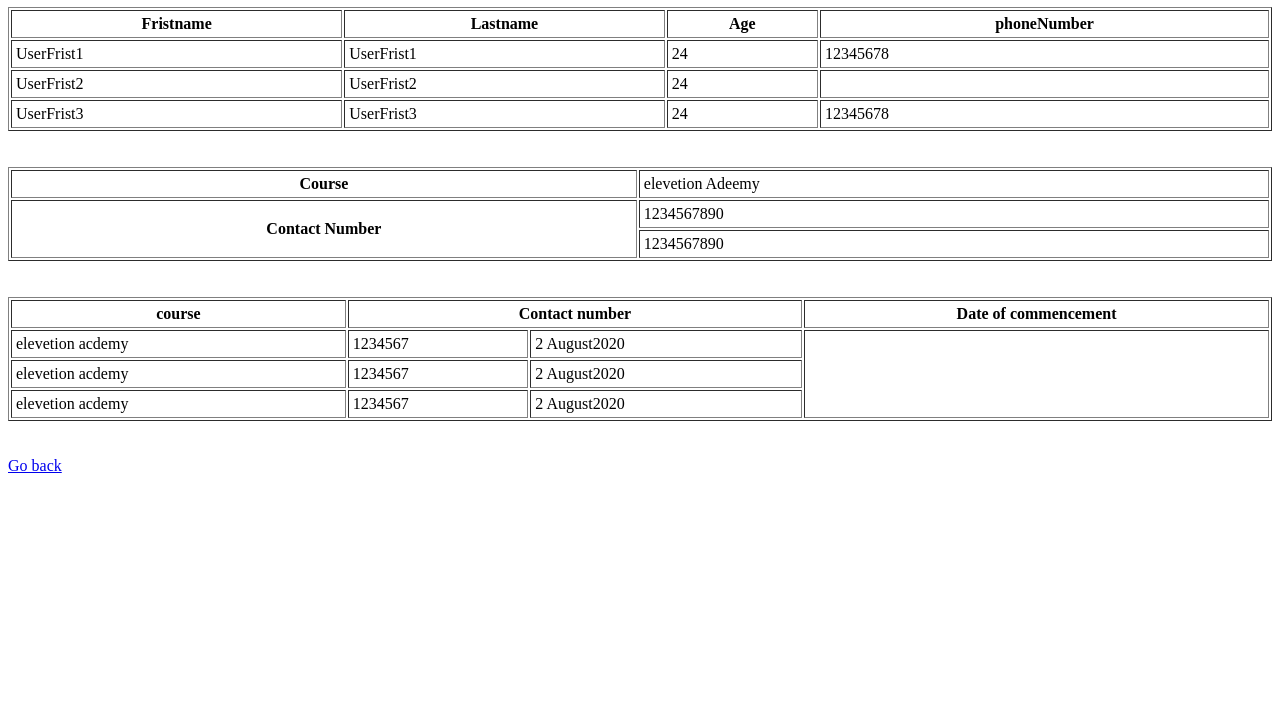
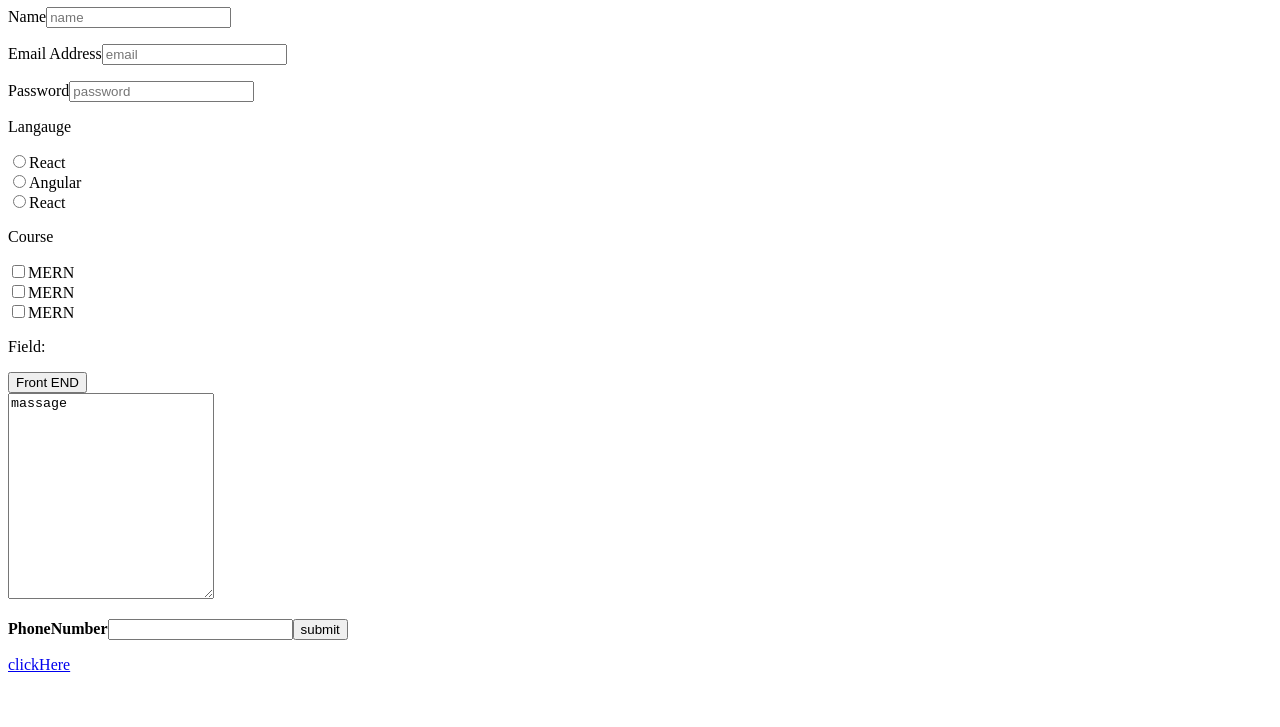
Before and after one commit to sagar8423/Assesment.github.io, a plain HTML site: page index.html in a window 1280 px wide. Shown: the part 73-800 px from the top of the page. Drawn offline with Linux system fonts and the light colour scheme.

Commit message:
Update index.html

```diff
--- a/index.html
+++ b/index.html
@@ -5,113 +5,24 @@
     <meta http-equiv="X-UA-Compatible" content="IE=edge">
     <meta name="viewport" content="width=device-width, initial-scale=1.0">
     <title>Document</title>
-    <style>
-        table {
-
-  width: 100%;
-}
-
-th {
-  height: 00px;
-    </style>
 </head>
 <body>
-    <h1>Table</h1>
-    <table  border="1" cellpadding="4">
-
-            <tr>
-                <th align="center">Fristname</th>
-                <th align="center">Lastname</th>
-                <th align="center">Age</th>
-                <th align="center">phoneNumber</th>
-
-            </tr>
-            <tr>
-                <td>
-                    UserFrist1
-                </td>
-                <td>
-                    UserFrist1
-                </td>
-                <td>
-                    24
-                </td>
-                <td>
-                    12345678
-                </td>
-            </tr>
-            <tr>
-                <td>
-                    UserFrist2
-                </td>
-                <td>
-                    UserFrist2
-                </td>
-                <td>
-                    24
-                </td>
-                <td>
-
-                </td>
-            </tr>
-            <tr>
-                <td>
-                    UserFrist3
-                </td>
-                <td>
-                    UserFrist3
-                </td>
-                <td>
-                24
-                </td>
-
-                <td>
-                    12345678
-                </td>
-            </tr>
-
-    </table><br><br>
-    <table border="1" cellpadding="4">
-        <tr>
-            <th>Course</th>
-            <td>elevetion Adeemy</td>
-         </tr>
-         <tr>
-            <th rowspan="3">Contact Number</td>
-            <td>1234567890</td>
-            </tr>
-        <tr>
-            <td>1234567890</td></tr>
-        </table><br><br>
-
-    <table  border="1" cellpadding="4">
-
-        <tr>
-            <th >course</th>
-            <th colspan="2">Contact number</th>
-            <th>Date of commencement</th>
-</tr>
-     <tr>
-         <td>elevetion acdemy</td>
-         <td>1234567</td>
-         <td>2 August2020</td>
-         <td rowspan="3"></td>
-     </tr>
-     <tr>
-         <td>elevetion acdemy</td>
-         <td>1234567</td>
-         <td>2 August2020</td>
-
-     </tr>
-     <tr>
-         <td>elevetion acdemy</td>
-         <td>1234567</td>
-         <td>2 August2020</td>
-
-     </tr>
-     </table><br><br>
-<a href="file:///C:/Users/anand/OneDrive/Desktop/prepByte/Assesment2.html">Go back</a>
-
-
+    <h1>FROMS</h1>
+    <p> Name<input type="text" placeholder="name"></input></p>
+    <p> Email Address<input type="email" placeholder="email"></input></p>
+    <p> Password<input type="password" placeholder="password"></input></p>
+<p>Langauge</p>
+<input type="radio">React</input><br>
+<input type="radio">Angular</input><br>
+<input type="radio">React</input>
+<p>Course</p>
+<input type="checkbox">MERN</input><br>
+<input type="checkbox">MERN</input><br>
+<input type="checkbox">MERN</input><br>
+<p>Field:</p>
+<button>Front END</button><br>
+<textarea style="width:200px; height:200px;">massage</textarea>
+<p><b>PhoneNumber</b><input type="tel"></input><button>submit</button></p>
+<a href="file:///C:/Users/anand/OneDrive/Desktop/prepByte/Assesment2.1.html">clickHere</a>
 </body>
 </html>
```
